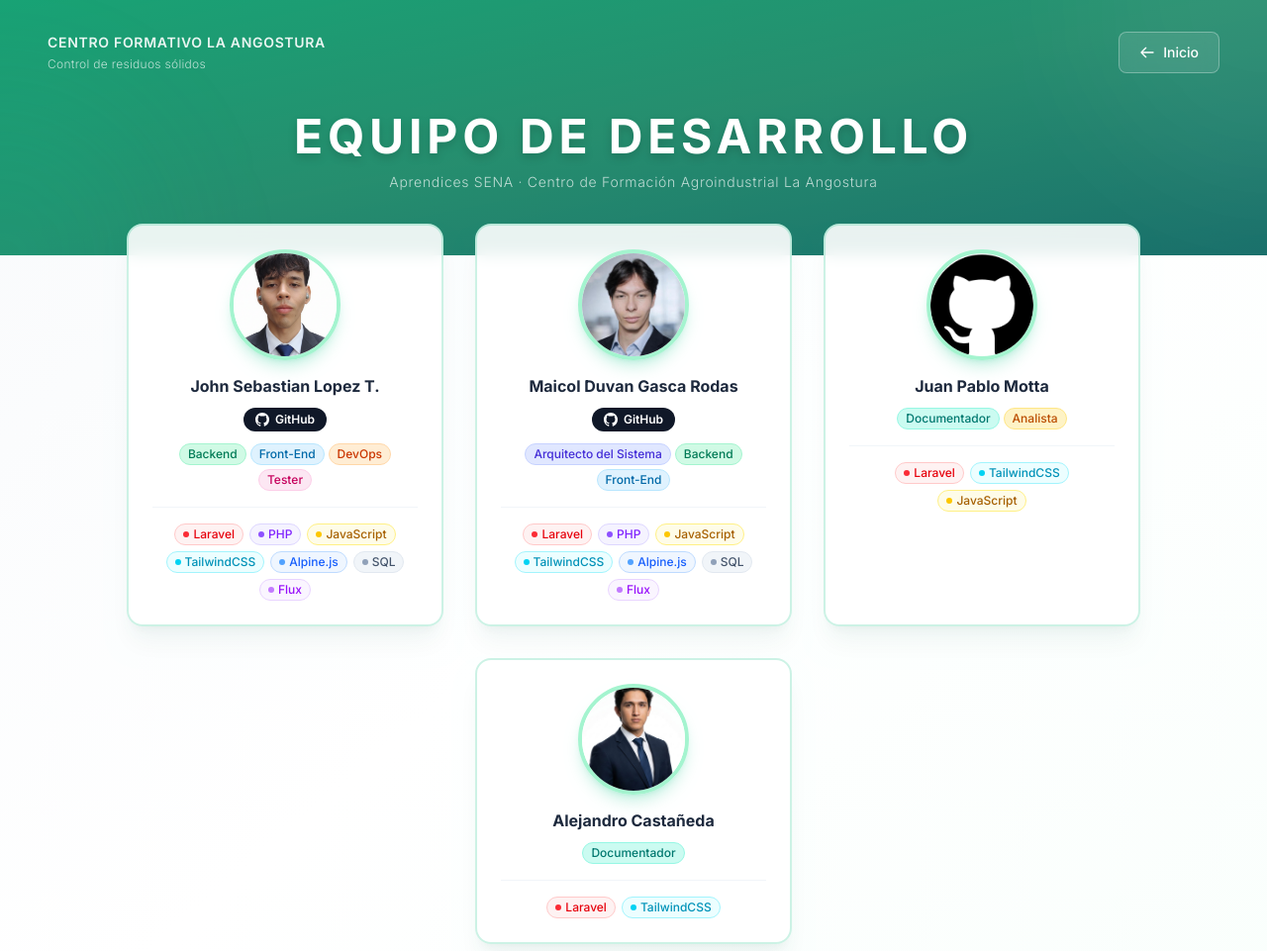
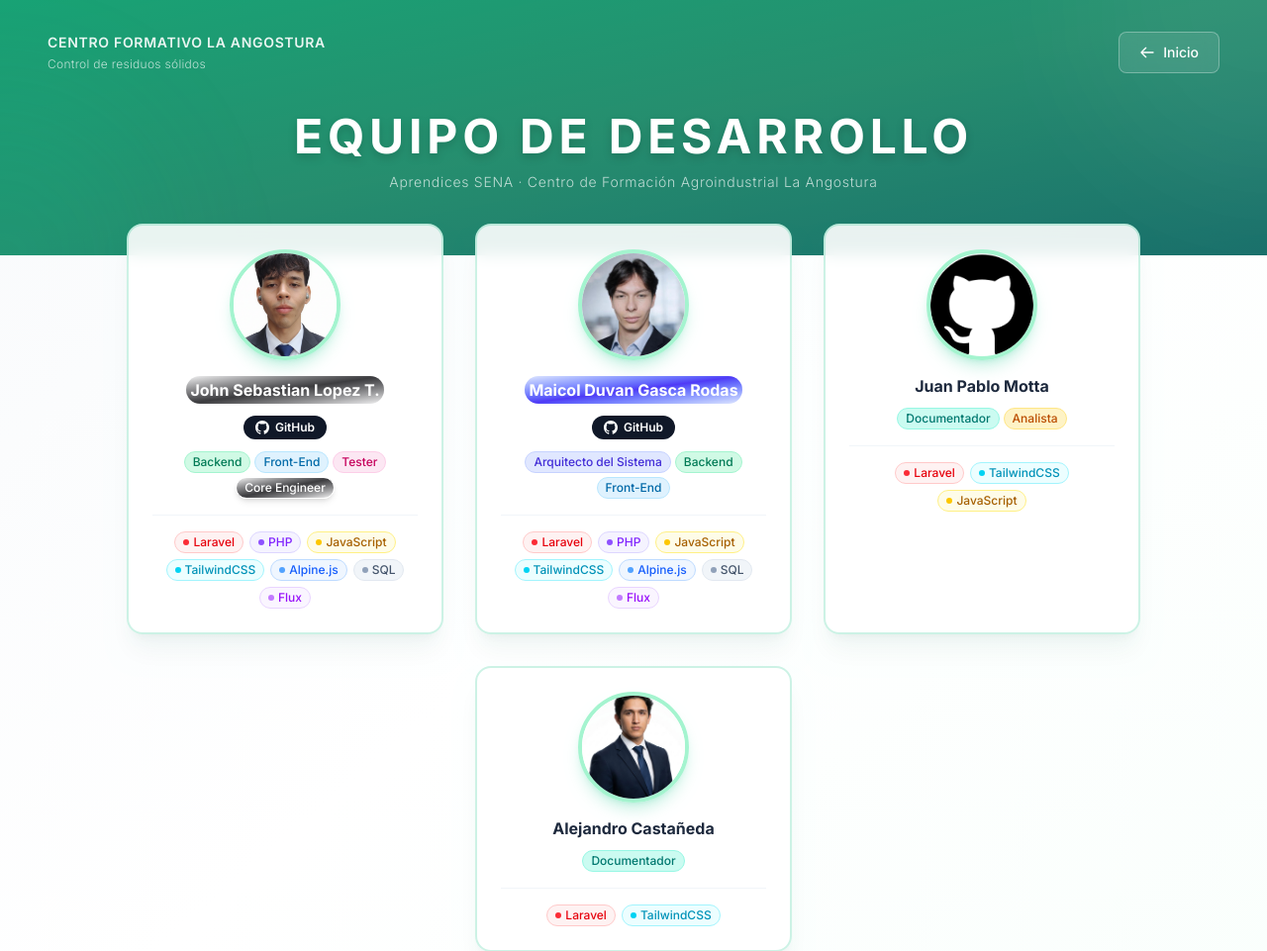
Before and after one commit to MaicolDdox/Sistema_Clasificacion_Residuos_Solidos, a Laravel app: page /desarrolladores in a window 1280 px wide. Shown: the top 961 px of the page at 99% size. Run offline with Laravel 12, Linux system fonts and the light colour scheme; style sheets or scripts are compiled from the project's sources; parts of the project's set-up code (start-up, migrations or seed data) failed here and were passed over; some libraries are stand-ins or nearby versions.

Commit message:
badges edit to jerarquia

```diff
--- a/resources/views/credits.blade.php
+++ b/resources/views/credits.blade.php
@@ -75,7 +75,7 @@
                         </div>
 
                         <!-- Nombre -->
-                        <h1 class="text-base font-bold text-slate-800 mb-3 leading-tight">John Sebastian Lopez T.</h1>
+                        <h1 class="text-base font-bold bg-gradient-to-br from-zinc-100 via-zinc-800/90 to-zinc-100 text-white rounded-full p-1 mb-3 leading-tight">John Sebastian Lopez T.</h1>
                         <a href="https://github.com/JonnaDev" target="_blank" rel="noopener noreferrer" class="inline-flex items-center gap-1.5 mb-3 px-3 py-1 rounded-full text-xs font-semibold bg-gray-900 text-white hover:bg-gray-700 transition-colors duration-200">
                             <svg class="w-3.5 h-3.5" fill="currentColor" viewBox="0 0 24 24">
                                 <path d="M12 0C5.374 0 0 5.373 0 12c0 5.302 3.438 9.8 8.207 11.387.599.111.793-.261.793-.577v-2.234c-3.338.726-4.033-1.416-4.033-1.416-.546-1.387-1.333-1.756-1.333-1.756-1.089-.745.083-.729.083-.729 1.205.084 1.839 1.237 1.839 1.237 1.07 1.834 2.807 1.304 3.492.997.107-.775.418-1.305.762-1.604-2.665-.305-5.467-1.334-5.467-5.931 0-1.311.469-2.381 1.236-3.221-.124-.303-.535-1.524.117-3.176 0 0 1.008-.322 3.301 1.23A11.509 11.509 0 0 1 12 5.803c1.02.005 2.047.138 3.006.404 2.291-1.552 3.297-1.23 3.297-1.23.653 1.653.242 2.874.118 3.176.77.84 1.235 1.911 1.235 3.221 0 4.609-2.807 5.624-5.479 5.921.43.372.823 1.102.823 2.222v3.293c0 .319.192.694.801.576C20.566 21.797 24 17.3 24 12c0-6.627-5.373-12-12-12z"/>
@@ -87,8 +87,8 @@
                         <div class="flex flex-wrap justify-center gap-1 mb-4">
                             <span class="px-2 py-0.5 rounded-full text-xs font-medium bg-emerald-100 text-emerald-700 border border-emerald-200">Backend</span>
                             <span class="px-2 py-0.5 rounded-full text-xs font-medium bg-sky-100 text-sky-700 border border-sky-200">Front-End</span>
-                            <span class="px-2 py-0.5 rounded-full text-xs font-medium bg-orange-100 text-orange-700 border border-orange-200">DevOps</span>
                             <span class="px-2 py-0.5 rounded-full text-xs font-medium bg-pink-100 text-pink-700 border border-pink-200">Tester</span>
+                            <span class="px-2 py-0.5 rounded-full text-xs font-medium bg-gradient-to-br from-zinc-100 via-zinc-800/90 to-zinc-100 text-white border border-white shadow-md">Core Engineer</span>
                         </div>
 
                         <div class="w-full h-px bg-slate-100 mb-4"></div>
@@ -141,7 +141,7 @@
                         </div>
 
                         <!-- Nombre -->
-                        <h1 class="text-base font-bold text-slate-800 mb-3 leading-tight">Maicol Duvan Gasca Rodas</h1>
+                        <h1 class="text-base font-bold bg-gradient-to-br from-indigo-100 via-indigo-600 to-indigo-100 text-white rounded-full p-1 mb-3 leading-tight">Maicol Duvan Gasca Rodas</h1>
                         <a href="https://github.com/MaicolDdox" target="_blank" rel="noopener noreferrer" class="inline-flex gap-1.5 mb-3 px-3 py-1 items-center rounded-full text-xs font-semibold bg-gray-900 text-white hover:bg-gray-700 transition-colors duration-200">
                             <svg class="w-3.5 h-3.5" fill="currentColor" viewBox="0 0 24 24">
                                 <path d="M12 0C5.374 0 0 5.373 0 12c0 5.302 3.438 9.8 8.207 11.387.599.111.793-.261.793-.577v-2.234c-3.338.726-4.033-1.416-4.033-1.416-.546-1.387-1.333-1.756-1.333-1.756-1.089-.745.083-.729.083-.729 1.205.084 1.839 1.237 1.839 1.237 1.07 1.834 2.807 1.304 3.492.997.107-.775.418-1.305.762-1.604-2.665-.305-5.467-1.334-5.467-5.931 0-1.311.469-2.381 1.236-3.221-.124-.303-.535-1.524.117-3.176 0 0 1.008-.322 3.301 1.23A11.509 11.509 0 0 1 12 5.803c1.02.005 2.047.138 3.006.404 2.291-1.552 3.297-1.23 3.297-1.23.653 1.653.242 2.874.118 3.176.77.84 1.235 1.911 1.235 3.221 0 4.609-2.807 5.624-5.479 5.921.43.372.823 1.102.823 2.222v3.293c0 .319.192.694.801.576C20.566 21.797 24 17.3 24 12c0-6.627-5.373-12-12-12z"/>
```
